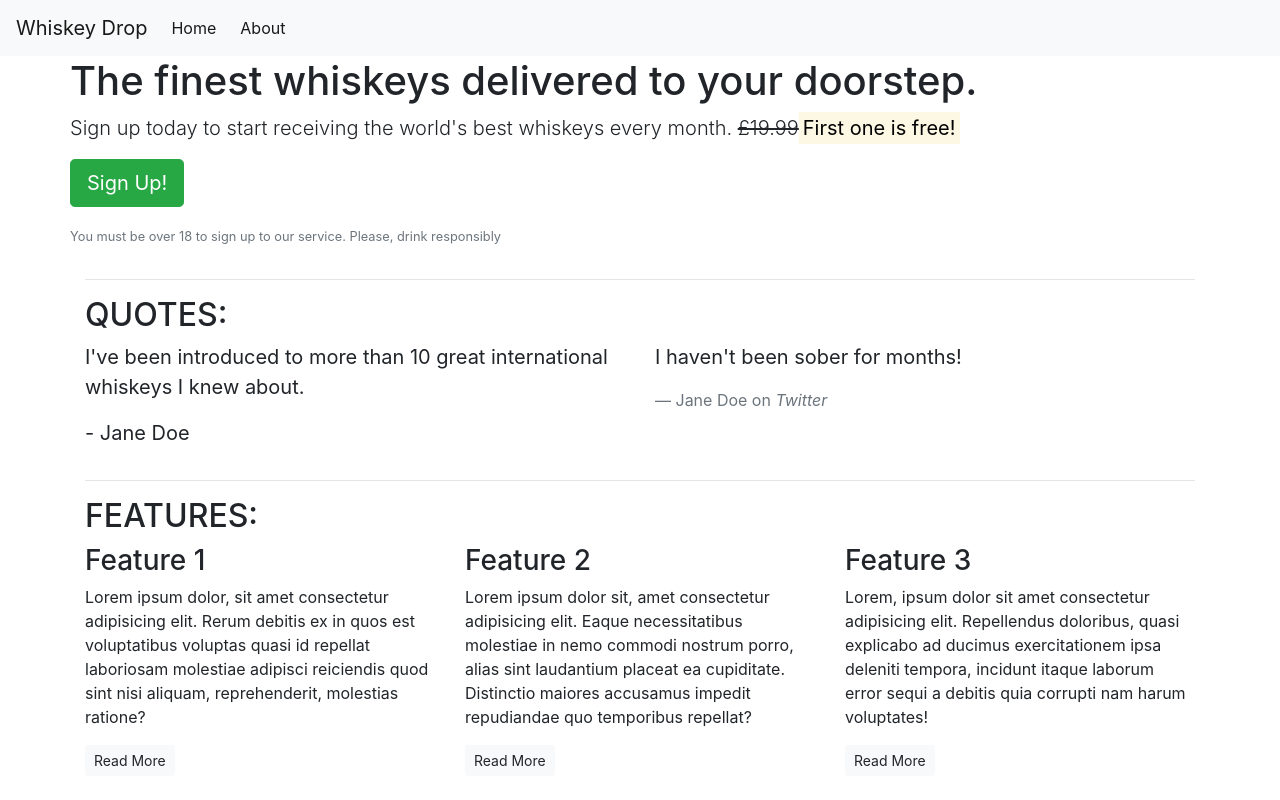
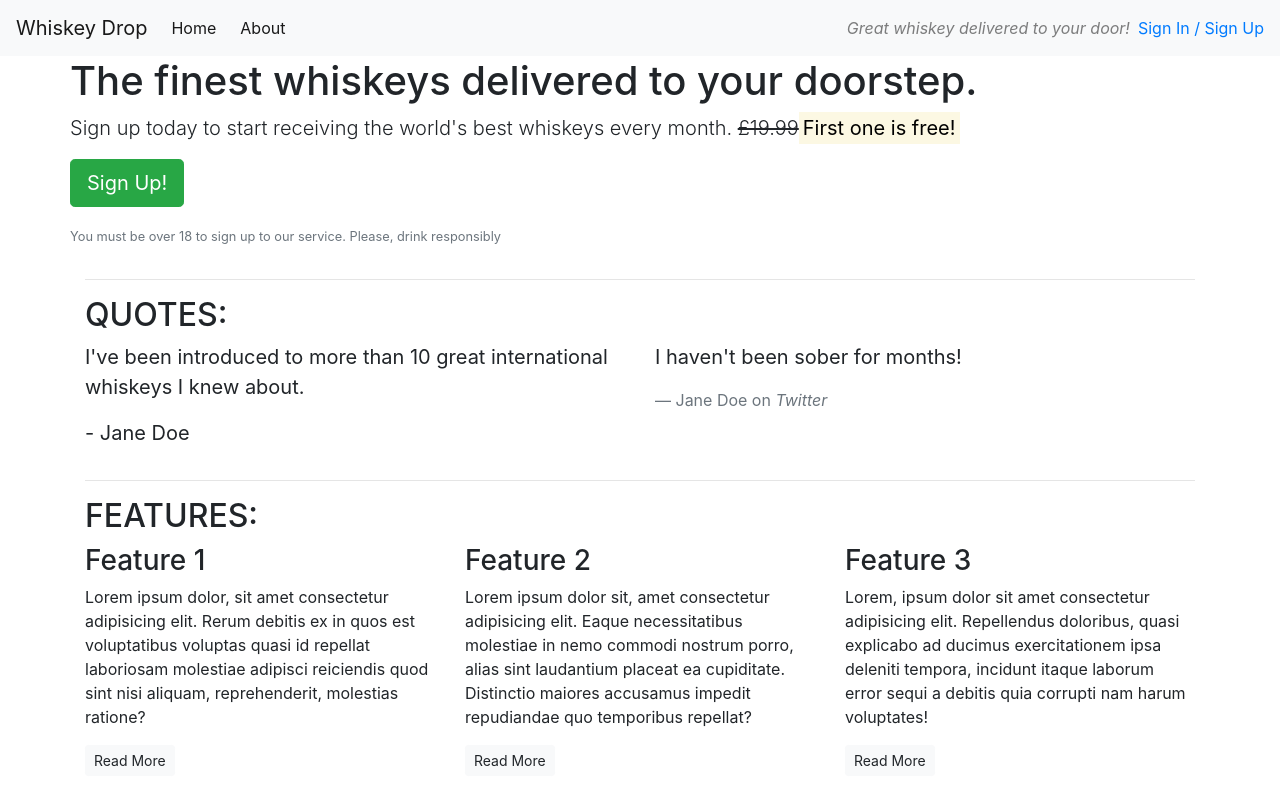
Before and after one commit to Vishalchapa/CaskDrop, a plain HTML site: page index.html in a window 1280 px wide. Drawn offline with nearby package versions, Linux system fonts and the light colour scheme.

Commit message:
Add login pages

```diff
--- a/index.html
+++ b/index.html
@@ -16,6 +16,8 @@
             <li class="active nav-item mr-2"><a class="nav-link" href="/">Home</a></li>
             <li class="active nav-item mr-2"><a class="nav-link" href="/">About</a></li>
         </ul>
+        <p class="navbar-text my-auto mr-2"><i>Great whiskey delivered to your door!</i></p>
+        <a href="/login">Sign In / Sign Up</a>
     </nav>
     <article class="container">
         <!-- Callout -->
```
